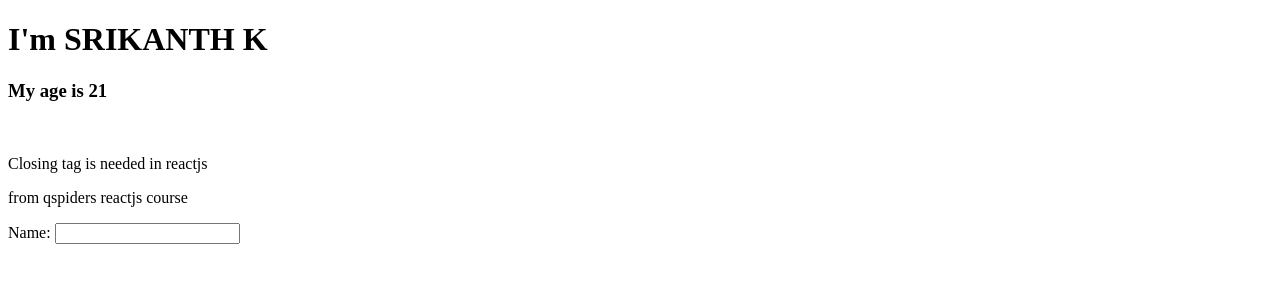
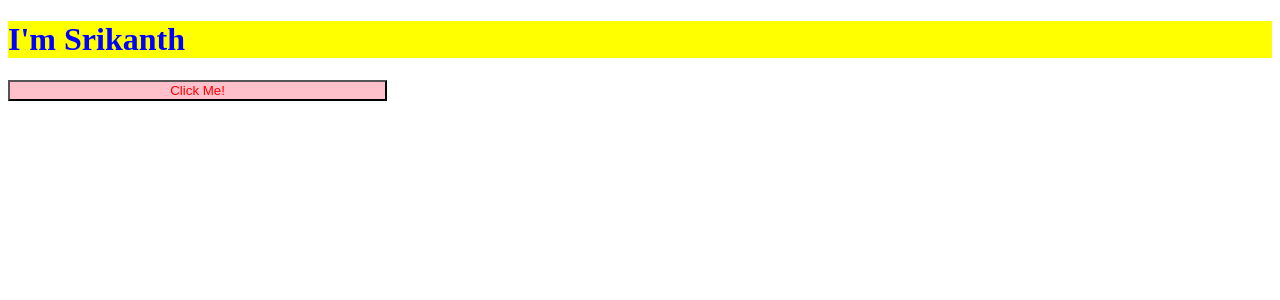
Before and after one commit to SRIKANTH-0001/react-vite, a React (Vite) app: page / in a window 1280 px wide. Shown: the top 300 px of the page. Built offline with nearby package versions, Linux system fonts and the light colour scheme; the HTML template or start-up script is replaced by a standard one.

Commit message:
How to implement css in jsx

```diff
--- a/src/App.jsx
+++ b/src/App.jsx
@@ -1,50 +1,20 @@
 import React, {Component} from "react"
 import Child from "./Child"
 
-//!1) Class based Component (CBC)
-
-//?In CBC, "render" is mandatory
-
-    // class App extends Component{
-
-    //     render(){
-    //         console.log(this);
-    //         return <h2>CBC</h2>
-    //     }
-    // }
-    // export default App
-
-// Child(LHS) inherited Parent (RHS)
-
-//i) Function based Component (FBC)
-
-// const App=()=>{
-//     return(
-//         <div>
-//             <h1>Say my Name:Srikanth K</h1>
-//         </div>
-//     )
-// }
-
-// export default App
-
-//How to use one component inside another component?
-
 const App=()=>{
 
-    const name="SRIKANTH K";
-    const age=21;
+    const design={
+            color:"red",
+            backgroundColor:"pink",
+            width:"30%",
+            height:"30%"
+        }
 
     return(
+
         <>
-        <h1>I'm {name}</h1>
-        <h3>My age is {21}</h3>
-
-        <br /><p>Closing tag is needed in reactjs</p>
-        <p>from qspiders reactjs course</p>
-
-        <label htmlFor="name">Name: </label>
-        <input id="name" type="text" />
+            <h1 style={{color:"blue",backgroundColor:"yellow"}}>I'm Srikanth</h1>
+            <button style={design}>Click Me!</button>
         </>
 
     )
```
